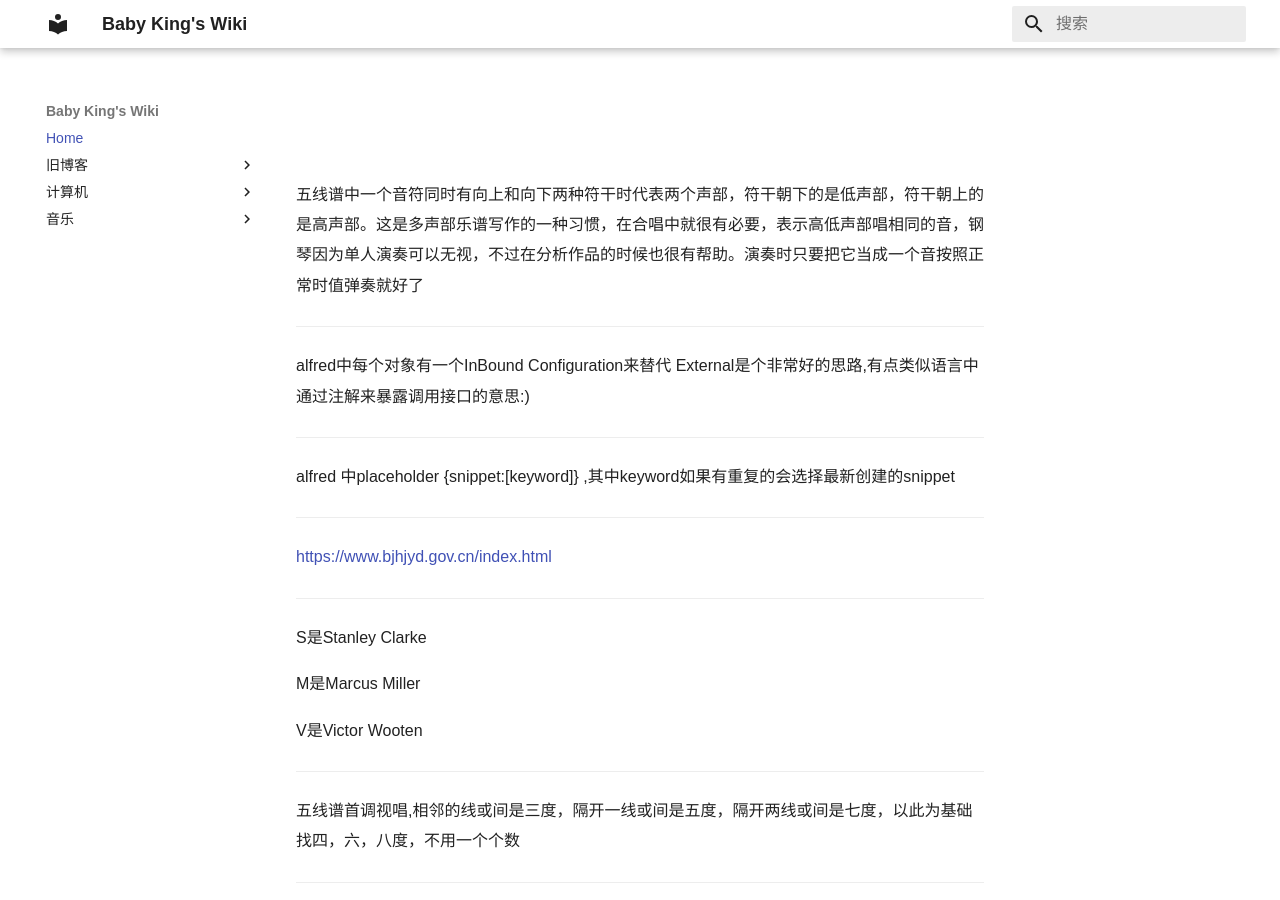
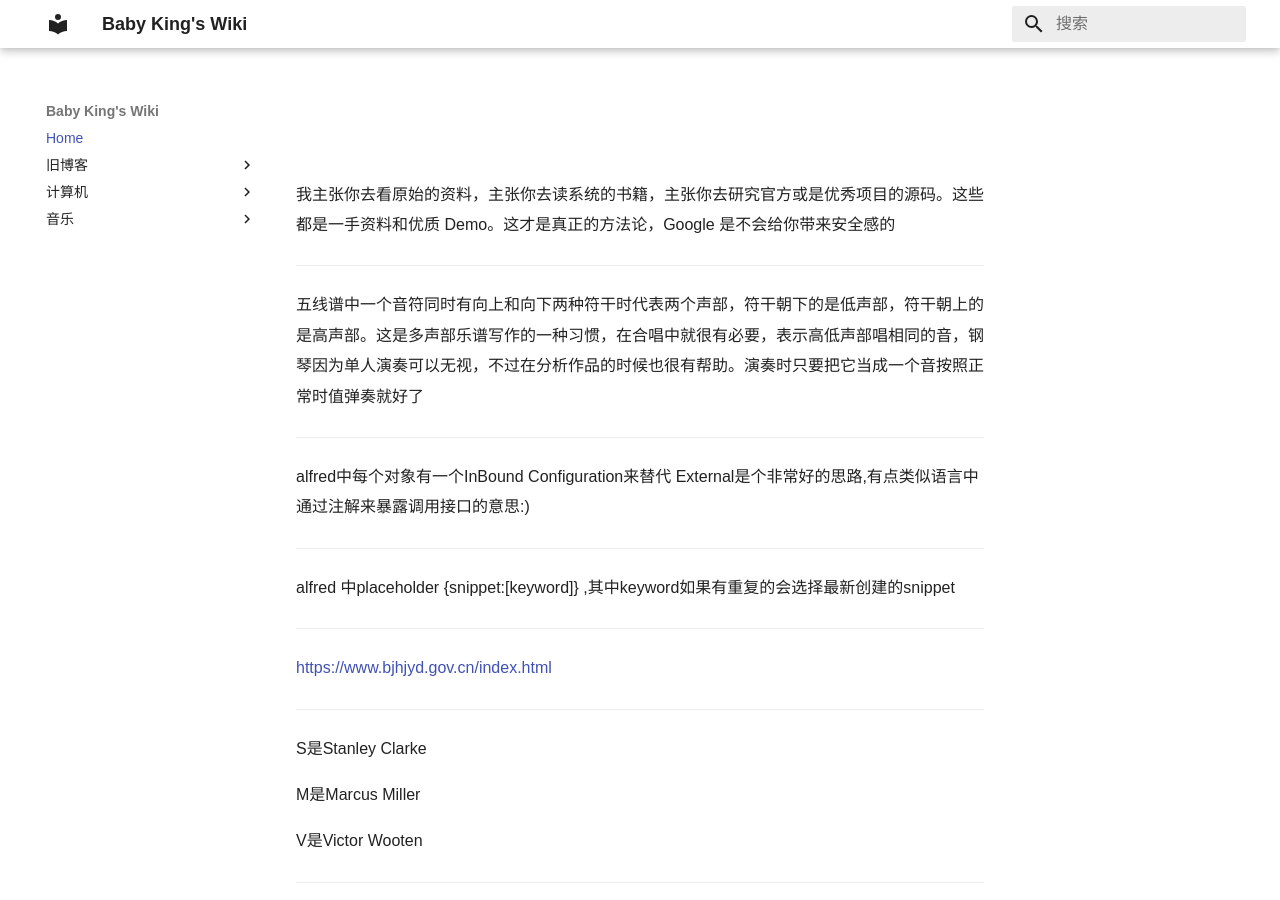
Before and after one commit to babyking/wiki, an MkDocs documentation site: the page built from wiki/index.md, in a window 1280 px wide and 900 px high. Built offline with MkDocs 1.6.1 and Material for MkDocs 9.7.7, drawn with Linux system fonts in a browser that asks for light colours.

Commit message:
quick commit

```diff
--- a/wiki/index.md
+++ b/wiki/index.md
@@ -1,4 +1,6 @@
 #
+我主张你去看原始的资料，主张你去读系统的书籍，主张你去研究官方或是优秀项目的源码。这些都是一手资料和优质 Demo。这才是真正的方法论，Google 是不会给你带来安全感的
+___
 五线谱中一个音符同时有向上和向下两种符干时代表两个声部，符干朝下的是低声部，符干朝上的是高声部。这是多声部乐谱写作的一种习惯，在合唱中就很有必要，表示高低声部唱相同的音，钢琴因为单人演奏可以无视，不过在分析作品的时候也很有帮助。演奏时只要把它当成一个音按照正常时值弹奏就好了
 
 ___
```
